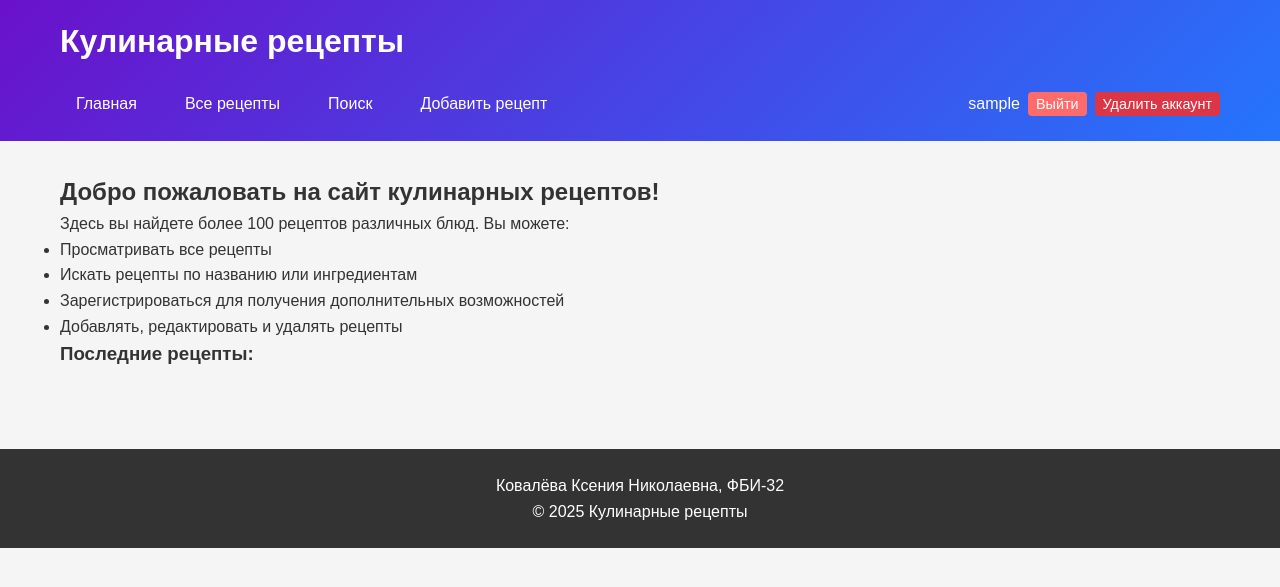
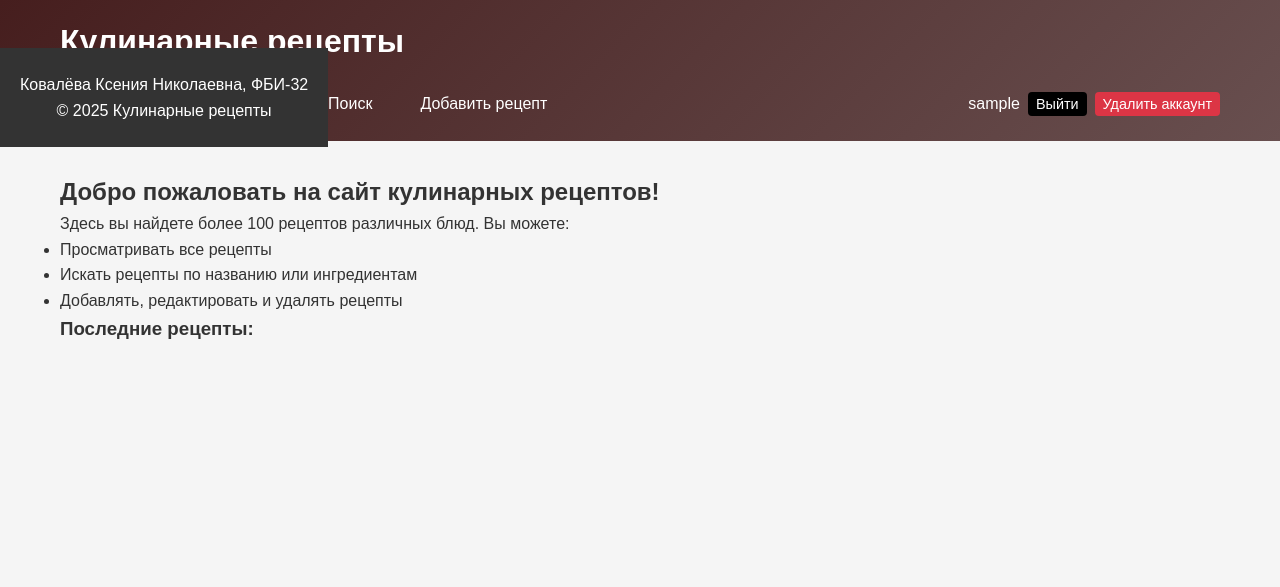
Before and after one commit to ksennnn/web-back-labs, a Flask app: page /rgz/ in a window 1280 px wide. Shown: the top 587 px of the page. Run offline with Flask 3, Linux system fonts and the light colour scheme; the visitor is signed in with stand-in values (Sample User, id 1); data that the repository does not hold is empty; some libraries are stand-ins or nearby versions.

Commit message:
Правки стиля

```diff
--- a/rgz.py
+++ b/rgz.py
@@ -1,4 +1,4 @@
-from flask import Blueprint, render_template, request, session, redirect, flash, current_app
+from flask import Blueprint, render_template, request, session, redirect, current_app
 import psycopg2
 from psycopg2.extras import RealDictCursor
 from werkzeug.security import check_password_hash, generate_password_hash
--- a/static/rgz/style.css
+++ b/static/rgz/style.css
@@ -19,7 +19,7 @@ body {
 
 /* Шапка */
 header {
-    background: linear-gradient(135deg, #6a11cb 0%, #2575fc 100%);
+    background: linear-gradient(135deg, #461e1e 0%, #684f4f 100%);
     color: white;
     padding: 1rem 0;
     margin-bottom: 2rem;
@@ -64,7 +64,7 @@ nav a:hover {
 }
 
 .logout-btn {
-    background-color: #ff6b6b;
+    background-color: #000000;
     color: white;
 }
 
@@ -80,6 +80,9 @@ footer {
     background-color: #333;
     color: white;
     text-align: center;
+    position: fixed;
+    left: 0;
+    top: 0;
 }
 
 /* Сетка рецептов */
@@ -128,7 +131,7 @@ footer {
 }
 
 .recipe-card h4 a:hover {
-    color: #2575fc;
+    color: #410e0e;
 }
 
 .ingredients-preview {
@@ -242,7 +245,7 @@ footer {
 
 /* Кнопки */
 .btn-submit, .btn-search, .btn-add {
-    background: linear-gradient(135deg, #6a11cb 0%, #2575fc 100%);
+    background: linear-gradient(135deg, #2e0404 0%, #432c2c 100%);
     color: white;
     padding: 0.75rem 1.5rem;
     border: none;
--- a/templates/rgz/index.html
+++ b/templates/rgz/index.html
@@ -8,7 +8,6 @@
     <ul>
         <li>Просматривать все рецепты</li>
         <li>Искать рецепты по названию или ингредиентам</li>
-        <li>Зарегистрироваться для получения дополнительных возможностей</li>
         {% if session.get('login1') %}
             <li>Добавлять, редактировать и удалять рецепты</li>
         {% endif %}
```
